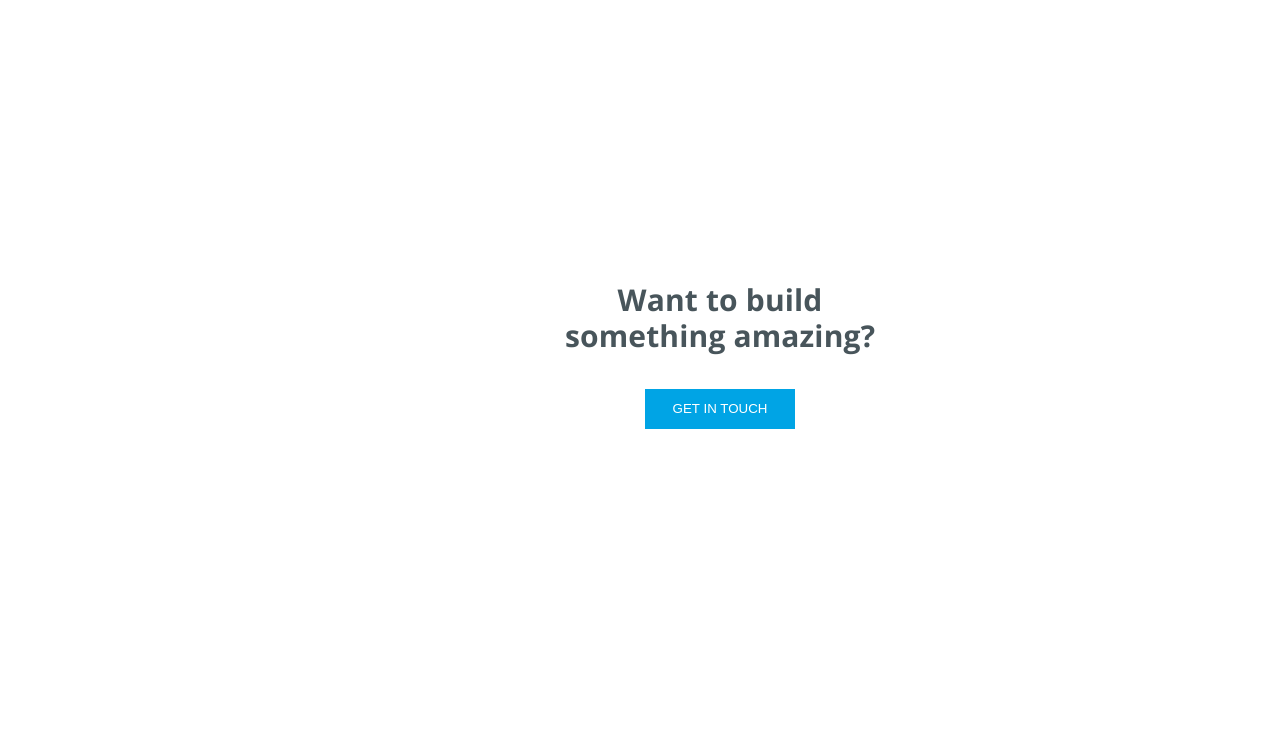
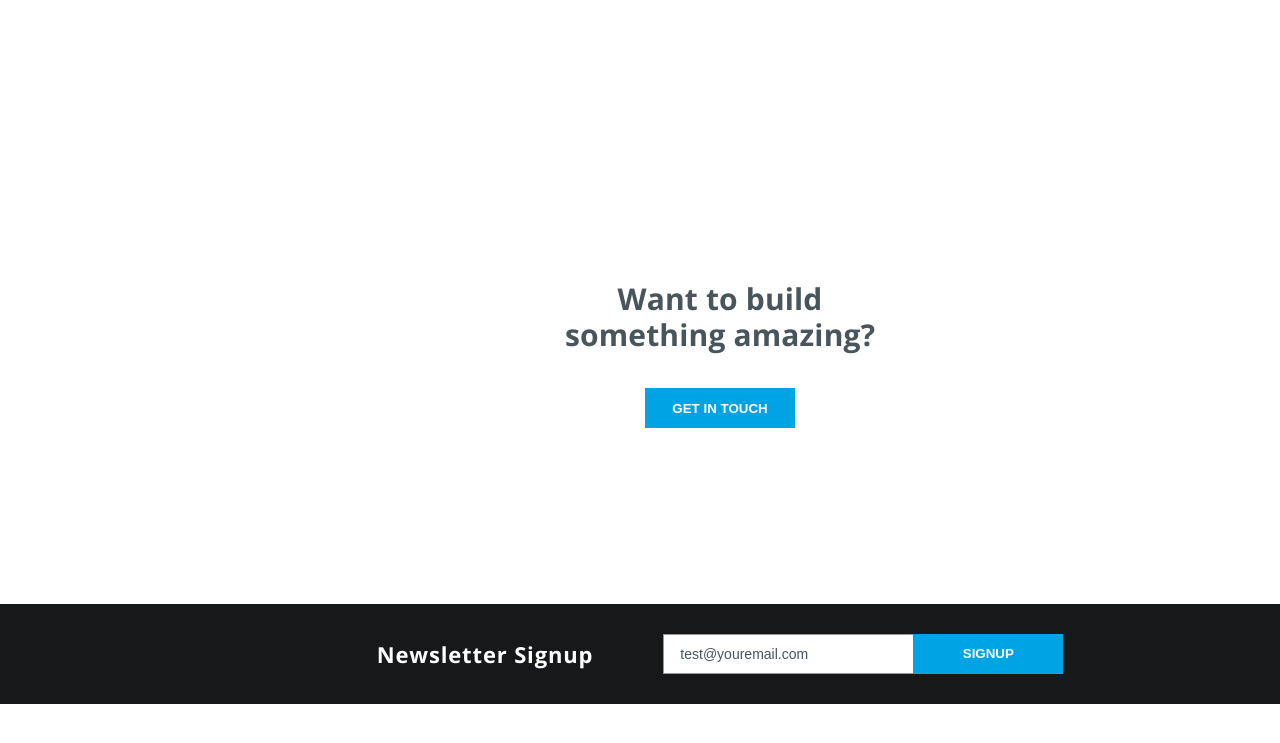
Before and after one commit to TanyaKss/MaketKonstruct, a plain HTML site: page index.html in a window 1280 px wide. Shown: the part 1839-2582 px from the top of the page. Drawn offline with Linux system fonts and the light colour scheme.

Commit message:
Add block newsletter

```diff
--- a/css/style.css
+++ b/css/style.css
@@ -316,6 +316,7 @@ body {
   color: #ffffff;
   background-color: #00a4e5;
   border: none;
+  font-weight: bold;
 }
 .button__services:hover {
   background-color: #62c8f0;
@@ -358,7 +359,7 @@ body {
 .get-in-touch {
   background-image: url(../img/svg/bg_footer.svg);
   width: 1440px;
-  height: 499px;
+  height: 498px;
   display: flex;
   flex-direction: column;
   justify-content: center;
@@ -373,3 +374,29 @@ body {
   text-align: center;
   margin-bottom: 35px;
 }
+.newsletter {
+  width: 1440px;
+  height: 100px;
+  background-color: #171819;
+  display: flex;
+  justify-content: center;
+  align-items: center;
+}
+.newsletter__title {
+  color: #ffffff;
+  font-weight: bold;
+  font-size: 22px;
+  line-height: 30px;
+  letter-spacing: 0.846154px;
+  margin-right: 70px;
+}
+.newsletter__email {
+  width: 250px;
+  height: 40px;
+  font-size: 14px;
+  line-height: 19px;
+  color: #48555b;
+  padding-left: 16px;
+  border: 1px solid #979797;
+  border-right: none;
+}
--- a/index.html
+++ b/index.html
@@ -34,7 +34,7 @@
             <a href="#services" class="header__link">SERVICES</a>
           </li>
           <li class="header__item">
-            <a href="#!" class="header__link">WORK</a>
+            <a href="#get-in-touch" class="header__link">WORK</a>
           </li>
           <li class="header__item">
             <a href="#!" class="header__link">CONTACT</a>
@@ -116,9 +116,14 @@
           </div>
         </div>
       </div>
-      <div class="get-in-touch">
+      <div class="get-in-touch" id="get-in-touch">
         <div class="get__title">Want to build something amazing?</div>
         <button class="button__services">GET IN TOUCH</button>
+      </div>
+      <div class="newsletter">
+        <div class="newsletter__title">Newsletter Signup</div>
+        <input type="email" class="newsletter__email" value="test@youremail.com">
+        <button class="button__services">SIGNUP</button>
       </div>
     </div>
   </body>
```
